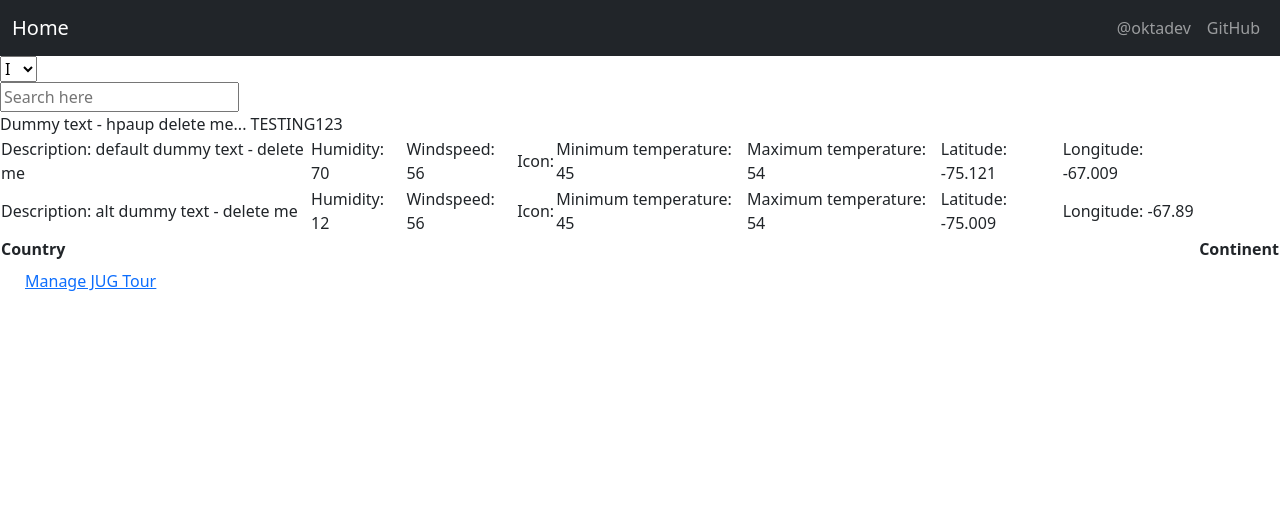
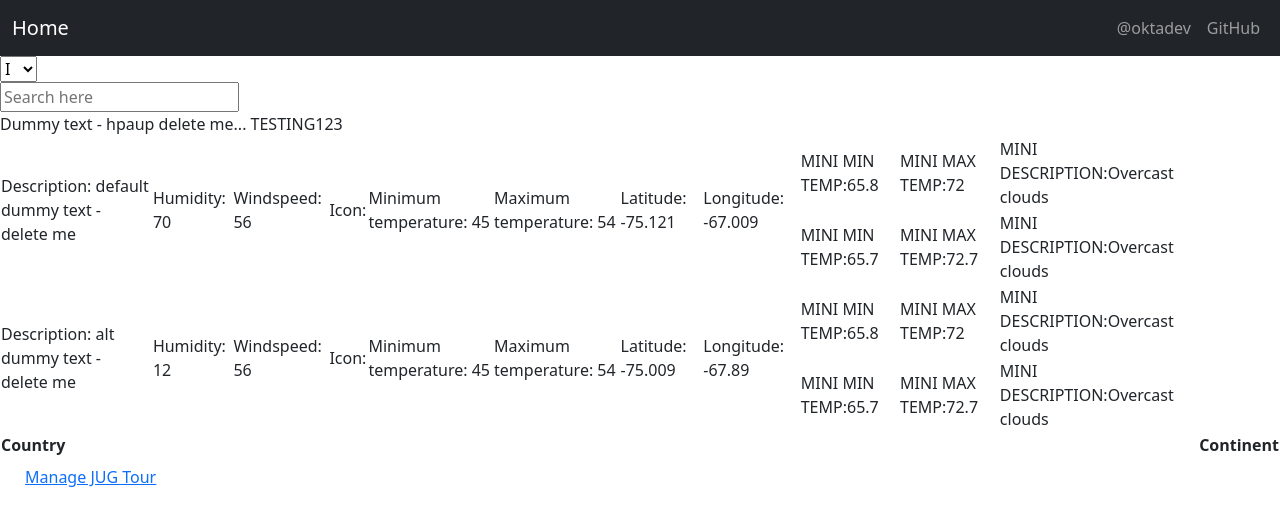
Before and after one commit to harrisonp3/weatherservice, a React (Create React App) app in the folder app/: page / in a window 1280 px wide. Shown: the top 526 px of the page. Built offline with nearby package versions, Linux system fonts and the light colour scheme.

Commit message:
got five day forecast data rendering

```diff
--- a/app/src/SearchBar.js
+++ b/app/src/SearchBar.js
@@ -17,7 +17,19 @@ const SearchBar = () => {
             coordinates: {
                 latitude: -75.121,
                 longitude: -67.009
-            }
+            },
+            fiveDayForecast: [
+                {
+                    "minTemp": 65.8,
+                    "maxTemp": 72.0,
+                    "description": "Overcast clouds"
+                },
+                {
+                    "minTemp": 65.7,
+                    "maxTemp": 72.7,
+                    "description": "Overcast clouds"
+                }
+            ]
         }, {
             id: nextId++,
             description: "alt dummy text - delete me",
@@ -29,7 +41,19 @@ const SearchBar = () => {
             coordinates: {
                 latitude: -75.009,
                 longitude: -67.890
-            }
+            },
+            fiveDayForecast: [
+                {
+                    minTemp: 65.8,
+                    maxTemp: 72.0,
+                    description: "Overcast clouds"
+                },
+                {
+                    minTemp: 65.7,
+                    maxTemp: 72.7,
+                    description: "Overcast clouds"
+                }
+                ]
         }
     ]);
     const [hpaup, setHpaup] = useState("TESTING123");
@@ -82,7 +106,10 @@ const SearchBar = () => {
                 .then(data => {
                     console.log(data);
                     setForecasts([
-                        ...forecasts, {
+                        // Un-comment the spread operator to make the results additive - so each time
+                        // you look one up it appends to the view instead of replaces last results
+                        //...forecasts,
+                        {
                             id: nextId++,
                             humidity: data.humidity,
                             description: data.description,
@@ -93,7 +120,8 @@ const SearchBar = () => {
                             coordinates: {
                                 latitude: data.coord.latitude,
                                 longitude: data.coord.longitude
-                            }
+                            },
+                            fiveDayForecast: data.fiveDayForecast
                     }
                     ]);//@todo hpaup the forecasts.map rednering below didn't work until i wrapped the data here in a array
                 }).catch(error => {
@@ -145,6 +173,15 @@ const SearchBar = () => {
                             <td>Maximum temperature: {forecast.maxTemp}</td>
                             <td>Latitude: {forecast.coordinates.latitude}</td>
                             <td>Longitude: {forecast.coordinates.longitude}</td>
+                            {forecast.fiveDayForecast.map((miniForecast) => {
+                                return (
+                                    <tr>
+                                        <td>MINI MIN TEMP:{miniForecast.minTemp}</td>
+                                        <td>MINI MAX TEMP:{miniForecast.maxTemp}</td>
+                                        <td>MINI DESCRIPTION:{miniForecast.description}</td>
+                                    </tr>
+                                )
+                            })}
                         </tr>
                     )})}
             </tr>
```
Also changed, not shown: 1 other file (tests, documents, lock files or other folders).
